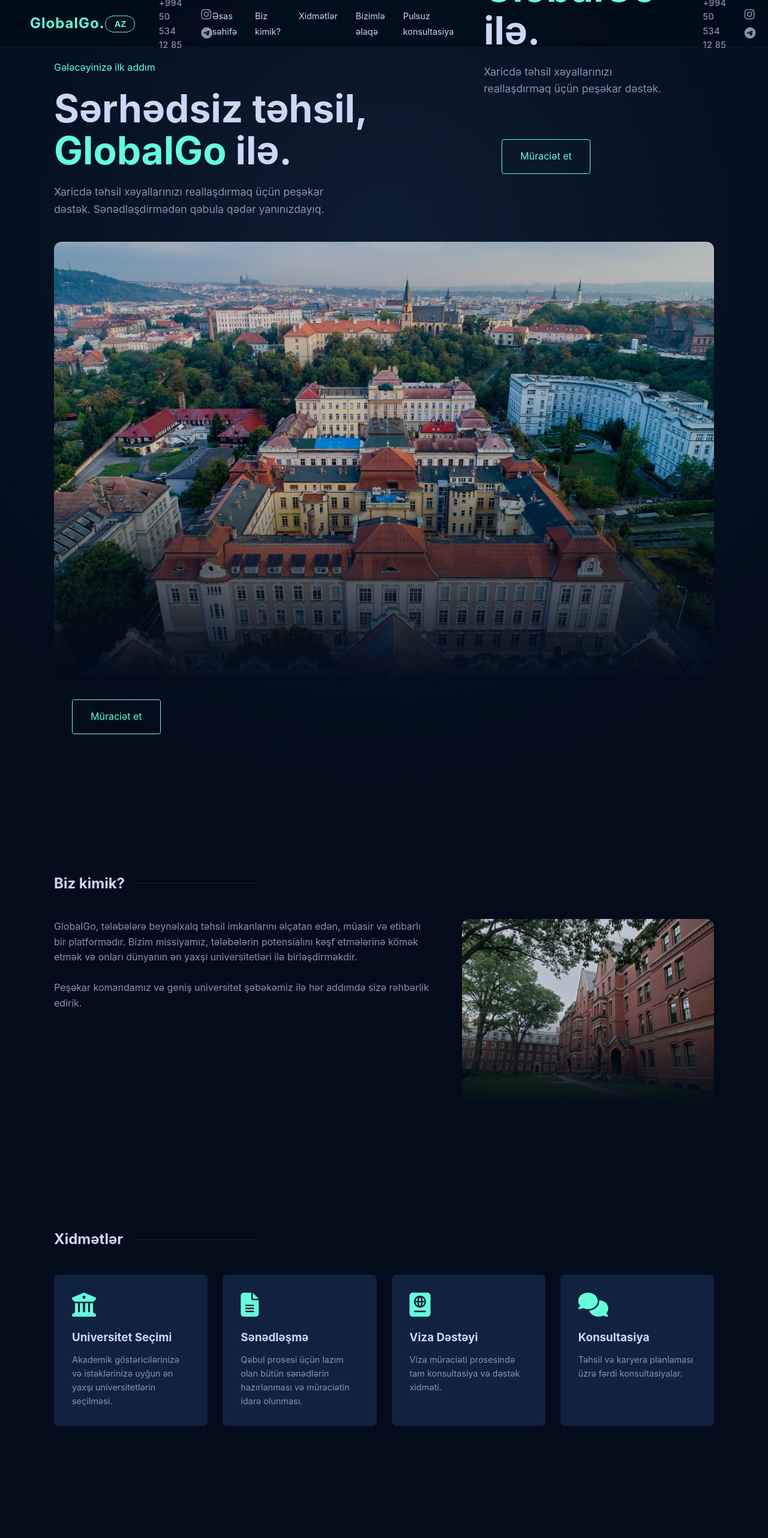
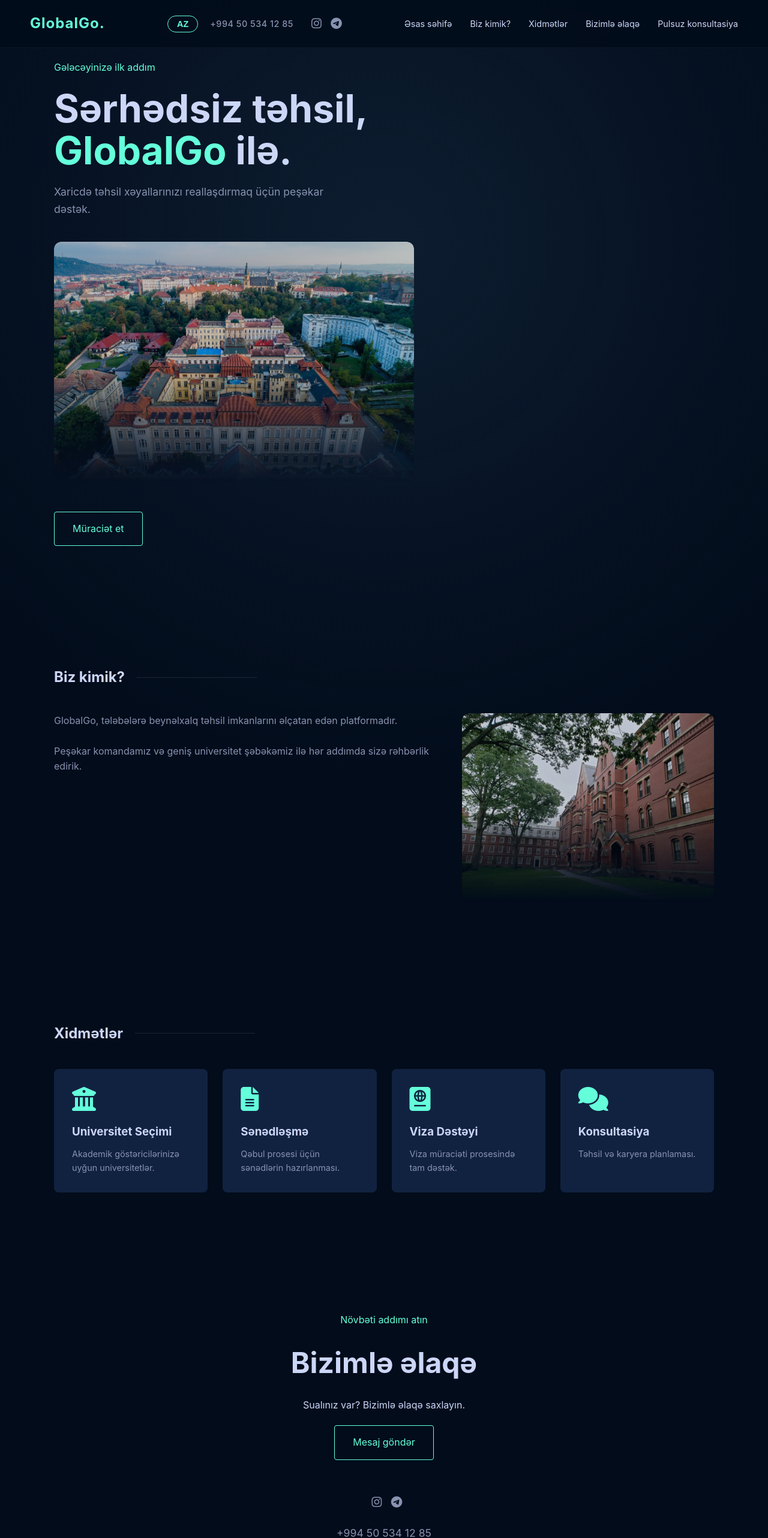
Before and after one commit to welmarstone/globalgo, a plain HTML site: page index.html in a window 1280 px wide. Shown: the top 2564 px of the page at 60% size. Drawn offline with Linux system fonts and the light colour scheme.

Commit message:
lang_upd_2
Fixed the bugs

```diff
--- a/index.html
+++ b/index.html
@@ -17,147 +17,182 @@
       <div class="mobile-toggle">
         <i class="fas fa-bars"></i>
       </div>
-<div class="header-extras">
-    <button id="lang-toggle" class="lang-btn-cycle">AZ</button>
-
-    <span class="phone-number">+994 50 534 12 85</span>
-    <div class="social-icons">
-        <a href="#" target="_blank"><i class="fab fa-instagram"></i></a>
-        <a href="#" target="_blank"><i class="fab fa-telegram"></i></a>
-    </div>
-</div>
-      <nav class="nav-menu">
-        <ul>
-          <li><a href="#home">Əsas səhifə</a></li>
-          <li><a href="#about">Biz kimik?</a></li>
-          <li><a href="#services">Xidmətlər</a></li>
-          <li><a href="#contact">Bizimlə əlaqə</a></li>
-          <li><a href="https://docs.google.com/forms/d/e/1FAIpQLSekgoA3UzrNYjAiW1q-MHH3fCn3z_SXEuosF_9Qr7pk0IComg/viewform?usp=dialog" target="_blank">Pulsuz konsultasiya</a></li>
-        </ul>
-      </nav>
-      <section id="home" class="hero">
-    <div class="hero-content reveal">
-        <p class="accent-text" data-key="hero_sub">Gələcəyinizə ilk addım</p>
-        <h1 data-key="hero_title">Sərhədsiz təhsil,<br> <span>GlobalGo</span> ilə.</h1>
-        <p class="description" data-key="hero_desc">
-            Xaricdə təhsil xəyallarınızı reallaşdırmaq üçün peşəkar dəstək.
-            Sənədləşdirmədən qəbula qədər yanınızdayıq.
-        </p>
-        <a href="#contact" class="btn" data-key="btn_apply">Müraciət et</a>
-    </div>
-</section>
 
       <div class="header-extras">
-        <a href="https://wa.me/message/4WZQRN4MPXSSH1" target= "_blank"><span class="phone-number">+994 50 534 12 85</span></a>
+        <button id="lang-toggle" class="lang-btn-cycle">AZ</button>
+
+        <a
+          href="https://wa.me/message/4WZQRN4MPXSSH1"
+          target="_blank"
+          style="text-decoration: none"
+        >
+          <span class="phone-number">+994 50 534 12 85</span>
+        </a>
+
         <div class="social-icons">
           <a
             href="https://www.instagram.com/globalgoabroad/?hl=en"
             target="_blank"
-            ><i class="fab fa-instagram"></i
-          ></a>
-          <a href="https://t.me/globalgoabroad" target="_blank"
-            ><i class="fab fa-telegram"></i
-          ></a>
+          >
+            <i class="fab fa-instagram"></i>
+          </a>
+          <a href="https://t.me/globalgoabroad" target="_blank">
+            <i class="fab fa-telegram"></i>
+          </a>
         </div>
       </div>
+
+      <nav class="nav-menu">
+        <ul>
+          <li><a href="#home" data-key="nav_home">Əsas səhifə</a></li>
+          <li><a href="#about" data-key="nav_about">Biz kimik?</a></li>
+          <li><a href="#services" data-key="nav_services">Xidmətlər</a></li>
+          <li><a href="#contact" data-key="nav_contact">Bizimlə əlaqə</a></li>
+          <li>
+            <a
+              href="https://docs.google.com/forms/d/e/1FAIpQLSekgoA3UzrNYjAiW1q-MHH3fCn3z_SXEuosF_9Qr7pk0IComg/viewform?usp=dialog"
+              target="_blank"
+              >Pulsuz konsultasiya</a
+            >
+          </li>
+        </ul>
+      </nav>
     </header>
 
     <section id="home" class="hero">
-      <div class="hero-content reveal">
-        <p class="accent-text">Gələcəyinizə ilk addım</p>
-        <h1>
+      <div class="hero-content">
+        <p class="accent-text" data-key="hero_sub">Gələcəyinizə ilk addım</p>
+        <h1 data-key="hero_title">
           Sərhədsiz təhsil,<br />
           <span>GlobalGo</span> ilə.
         </h1>
-        <p class="description">
+        <p class="description" data-key="hero_desc">
           Xaricdə təhsil xəyallarınızı reallaşdırmaq üçün peşəkar dəstək.
           Sənədləşdirmədən qəbula qədər yanınızdayıq.
         </p>
-        <div class="image-wrapper">
-            <img src="charles_china_campus.jfif" alt="University Campus" class="cool-fade-img">
+
+        <div
+          class="image-wrapper"
+          style="margin-bottom: 30px; max-width: 600px"
+        >
+          <img
+            src="charles_china_campus.jfif"
+            alt="University Campus"
+            class="cool-fade-img"
+          />
         </div>
-        <a href="#contact" class="btn">Müraciət et</a>
+
+        <a href="#contact" class="btn" data-key="btn_apply">Müraciət et</a>
       </div>
     </section>
 
     <section id="about">
-    <h2 class="section-title reveal">Biz kimik?</h2>
-    <div class="about-content reveal">
+      <h2 class="section-title reveal" data-key="section_about">Biz kimik?</h2>
+      <div class="about-content reveal">
         <div>
-            <p>
-                GlobalGo, tələbələrə beynəlxalq təhsil imkanlarını əlçatan edən, müasir və etibarlı bir platformadır. Bizim missiyamız, tələbələrin potensialını kəşf etmələrinə kömək etmək və onları dünyanın ən yaxşı universitetləri ilə birləşdirməkdir.
-            </p>
-            <br>
-            <p>
-                Peşəkar komandamız və geniş universitet şəbəkəmiz ilə hər addımda sizə rəhbərlik edirik.
-            </p>
+          <p data-key="about_desc">
+            GlobalGo, tələbələrə beynəlxalq təhsil imkanlarını əlçatan edən,
+            müasir və etibarlı bir platformadır. Bizim missiyamız, tələbələrin
+            potensialını kəşf etmələrinə kömək etmək və onları dünyanın ən yaxşı
+            universitetləri ilə birləşdirməkdir.
+          </p>
+          <br />
+          <p data-key="about_desc_2">
+            Peşəkar komandamız və geniş universitet şəbəkəmiz ilə hər addımda
+            sizə rəhbərlik edirik.
+          </p>
         </div>
 
         <div class="image-wrapper">
-            <img src="Harvard-buildings.png" alt="University Campus" class="cool-fade-img">
+          <img
+            src="Harvard-buildings.png"
+            alt="University Campus"
+            class="cool-fade-img"
+          />
         </div>
-    </div>
-</section>
+      </div>
+    </section>
 
     <section id="services">
-      <h2 class="section-title reveal">Xidmətlər</h2>
+      <h2 class="section-title reveal" data-key="section_services">
+        Xidmətlər
+      </h2>
       <div class="services-grid">
         <div class="service-card reveal">
           <i class="fas fa-university"></i>
-          <h3>Universitet Seçimi</h3>
-          <p>
+          <h3 data-key="serv_1">Universitet Seçimi</h3>
+          <p data-key="serv_1_desc">
             Akademik göstəricilərinizə və istəklərinizə uyğun ən yaxşı
             universitetlərin seçilməsi.
           </p>
         </div>
         <div class="service-card reveal">
           <i class="fas fa-file-alt"></i>
-          <h3>Sənədləşmə</h3>
-          <p>
+          <h3 data-key="serv_2">Sənədləşmə</h3>
+          <p data-key="serv_2_desc">
             Qəbul prosesi üçün lazım olan bütün sənədlərin hazırlanması və
             müraciətin idarə olunması.
           </p>
         </div>
         <div class="service-card reveal">
           <i class="fas fa-passport"></i>
-          <h3>Viza Dəstəyi</h3>
-          <p>Viza müraciəti prosesində tam konsultasiya və dəstək xidməti.</p>
+          <h3 data-key="serv_3">Viza Dəstəyi</h3>
+          <p data-key="serv_3_desc">
+            Viza müraciəti prosesində tam konsultasiya və dəstək xidməti.
+          </p>
         </div>
         <div class="service-card reveal">
           <i class="fas fa-comments"></i>
-          <h3>Konsultasiya</h3>
-          <p>Təhsil və karyera planlaması üzrə fərdi konsultasiyalar.</p>
+          <h3 data-key="serv_4">Konsultasiya</h3>
+          <p data-key="serv_4_desc">
+            Təhsil və karyera planlaması üzrə fərdi konsultasiyalar.
+          </p>
         </div>
       </div>
     </section>
 
     <section id="contact" class="contact reveal">
-      <p class="accent-text">Növbəti addımı atın</p>
-      <h2 class="big-title">Bizimlə əlaqə</h2>
-      <p>Sualınız var? Bizimlə əlaqə saxlayın və ya ofisimizə yaxınlaşın.</p>
+      <p class="accent-text" data-key="accent_text">Növbəti addımı atın</p>
+      <h2 class="big-title" data-key="contact_title">Bizimlə əlaqə</h2>
+      <p data-key="contact_sub">
+        Sualınız var? Bizimlə əlaqə saxlayın və ya ofisimizə yaxınlaşın.
+      </p>
 
-      <a href="https://wa.me/message/4WZQRN4MPXSSH1" target="_blank" class="btn">Mesaj göndər</a>
+      <a
+        href="https://wa.me/message/4WZQRN4MPXSSH1"
+        target="_blank"
+        class="btn"
+        data-key="btn_send"
+        >Mesaj göndər</a
+      >
 
       <div class="contact-socials">
         <div class="social-icons big-icons">
           <a
             href="https://www.instagram.com/globalgoabroad/?hl=en"
             target="_blank"
-            ><i class="fab fa-instagram"></i
-          ></a>
-          <a href="https://t.me/globalgoabroad" target="_blank"
-            ><i class="fab fa-telegram"></i
-          ></a>
+          >
+            <i class="fab fa-instagram"></i>
+          </a>
+          <a href="https://t.me/globalgoabroad" target="_blank">
+            <i class="fab fa-telegram"></i>
+          </a>
         </div>
       </div>
-      <a
-        href="https://wa.me/message/4WZQRN4MPXSSH1"
-        target="_blank"
-        <p class="contact-phone">+994 50 534 12 85</p></a
-      >
-        <p class="contact-website"> globalgoabroad.com</p></a>
-                <p class="contact-email"> admin@globalgoabroad.com</p></a>
 
+      <div style="margin-top: 20px">
+        <a href="https://wa.me/message/4WZQRN4MPXSSH1" target="_blank">
+          <p class="contact-phone">+994 50 534 12 85</p>
+        </a>
+
+        <a href="https://globalgoabroad.com" target="_blank">
+          <p class="contact-website">globalgoabroad.com</p>
+        </a>
+
+        <a href="mailto:admin@globalgoabroad.com">
+          <p class="contact-email">admin@globalgoabroad.com</p>
+        </a>
+      </div>
     </section>
 
     <footer>
--- a/script.js
+++ b/script.js
@@ -3,7 +3,7 @@ document.addEventListener("DOMContentLoaded", () => {
   const languages = ["az", "en", "ru"]; // The order of rotation
   const translations = {
     az: {
-      btn_text: "AZ", // What the button shows
+      btn_text: "AZ",
       nav_home: "Əsas səhifə",
       nav_about: "Biz kimik?",
       nav_services: "Xidmətlər",
@@ -26,6 +26,7 @@ document.addEventListener("DOMContentLoaded", () => {
       serv_4: "Konsultasiya",
       serv_4_desc: "Təhsil və karyera planlaması.",
       contact_title: "Bizimlə əlaqə",
+      accent_text: "Növbəti addımı atın",
       contact_sub: "Sualınız var? Bizimlə əlaqə saxlayın.",
       btn_send: "Mesaj göndər",
     },
@@ -43,6 +44,8 @@ document.addEventListener("DOMContentLoaded", () => {
       section_about: "Who We Are?",
       about_desc:
         "GlobalGo is a platform making international education accessible.",
+      about_desc_2:
+        "With a professional team and a wide network of universities, we guide you every step of the way.",
       section_services: "Services",
       serv_1: "University Selection",
       serv_1_desc: "Best universities based on your metrics.",
@@ -53,6 +56,7 @@ document.addEventListener("DOMContentLoaded", () => {
       serv_4: "Consultation",
       serv_4_desc: "Education and career planning.",
       contact_title: "Contact Us",
+      accent_text: "Take the next step",
       contact_sub: "Have questions? Get in touch with us.",
       btn_send: "Send Message",
     },
@@ -70,6 +74,8 @@ document.addEventListener("DOMContentLoaded", () => {
       section_about: "Кто мы?",
       about_desc:
         "GlobalGo — это платформа, делающая международное образование доступным.",
+      about_desc_2:
+        "С профессиональной командой и широкой сетью университетов мы сопровождаем вас на каждом этапе пути.",
       section_services: "Услуги",
       serv_1: "Выбор ВУЗа",
       serv_1_desc: "Подбор лучших университетов.",
@@ -80,6 +86,7 @@ document.addEventListener("DOMContentLoaded", () => {
       serv_4: "Консультация",
       serv_4_desc: "Планирование образования и карьеры.",
       contact_title: "Связаться",
+      accent_text: "Сделайте следующий шаг",
       contact_sub: "Есть вопросы? Напишите нам.",
       btn_send: "Отправить",
     },
@@ -136,7 +143,7 @@ document.addEventListener("DOMContentLoaded", () => {
     });
   }
 
-  // --- 5. MOBILE MENU & SCROLL EFFECTS (Existing Code) ---
+  // --- 5. MOBILE MENU & SCROLL EFFECTS ---
   const mobileToggle = document.querySelector(".mobile-toggle");
   const navMenu = document.querySelector(".nav-menu");
   const navLinks = document.querySelectorAll(".nav-menu a");
--- a/style.css
+++ b/style.css
@@ -14,58 +14,20 @@
   margin: 0;
   padding: 0;
   box-sizing: border-box;
-  body {
-    font-family:
-      -apple-system, BlinkMacSystemFont, "SF Pro Display", "Segoe UI", Roboto,
-      Helvetica, Arial, sans-serif;
-  }
   scroll-behavior: smooth;
 }
 
 body {
   background-color: var(--bg-deep);
   color: var(--text-primary);
+  font-family:
+    -apple-system, BlinkMacSystemFont, "SF Pro Display", "Segoe UI", Roboto,
+    Helvetica, Arial, sans-serif;
   line-height: 1.6;
   overflow-x: hidden;
 }
 
 /* --- CREATIVE BACKGROUND EFFECT --- */
-/* --- Add to style.css --- */
-
-/* Ensures the container fills the right side */
-.image-wrapper {
-  position: relative;
-  height: 100%;
-  min-height: 300px;
-  display: flex;
-  align-items: center;
-  justify-content: center;
-}
-
-.cool-fade-img {
-  width: 100%;
-  height: 100%;
-  object-fit: cover; /* Ensures photo covers the space without stretching */
-  border-radius: 12px;
-
-  /* THE COOL FADE EFFECT */
-  /* This creates a fade from solid (top) to transparent (bottom) */
-  -webkit-mask-image: linear-gradient(to bottom, black 50%, transparent 100%);
-  mask-image: linear-gradient(to bottom, black 50%, transparent 100%);
-
-  /* THE BLEND EFFECT (Optional) */
-  /* This makes the photo match your Deep Blue theme */
-  opacity: 0.8;
-  transition: all 0.5s ease;
-}
-
-/* Hover Effect: Brings the photo to full color and focus */
-.cool-fade-img:hover {
-  opacity: 1;
-  transform: scale(1.02); /* Subtle pop */
-  -webkit-mask-image: linear-gradient(to bottom, black 80%, transparent 100%);
-  mask-image: linear-gradient(to bottom, black 80%, transparent 100%);
-}
 body::before {
   content: "";
   position: fixed;
@@ -94,6 +56,7 @@ a {
   color: inherit;
   transition: var(--transition);
 }
+
 ul {
   list-style: none;
 }
@@ -122,6 +85,7 @@ header {
   letter-spacing: 1px;
 }
 
+/* Navigation Links */
 .nav-menu ul {
   display: flex;
   gap: 30px;
@@ -153,6 +117,7 @@ header {
   width: 100%;
 }
 
+/* Header Extras (Lang button, Phone, Socials) */
 .header-extras {
   display: flex;
   align-items: center;
@@ -165,16 +130,41 @@ header {
   font-weight: 500;
   letter-spacing: 0.5px;
 }
+.phone-number:hover {
+  color: var(--accent);
+}
 
 .social-icons a {
   font-size: 1.2rem;
   color: var(--text-secondary);
   margin-left: 10px;
 }
+
 .social-icons a:hover {
   color: var(--accent);
   transform: translateY(-3px);
   display: inline-block;
+}
+
+/* Language Toggle Button */
+.lang-btn-cycle {
+  background: transparent;
+  border: 1px solid var(--accent);
+  color: var(--accent);
+  padding: 5px 15px;
+  border-radius: 50px; /* Pill shape */
+  font-size: 0.9rem;
+  font-weight: 700;
+  cursor: pointer;
+  transition: all 0.3s ease;
+  min-width: 50px;
+  text-align: center;
+}
+
+.lang-btn-cycle:hover {
+  background: rgba(100, 255, 218, 0.1);
+  transform: translateY(-2px);
+  box-shadow: 0 4px 10px rgba(100, 255, 218, 0.2);
 }
 
 .mobile-toggle {
@@ -215,6 +205,7 @@ section {
   color: var(--accent);
   margin-bottom: 20px;
 }
+
 .description {
   max-width: 500px;
   color: var(--text-secondary);
@@ -222,8 +213,9 @@ section {
   margin-bottom: 40px;
 }
 
+/* Hero Button */
 .btn {
-  margin: 30px;
+  margin-top: 20px;
   padding: 15px 30px;
   border: 1px solid var(--accent);
   color: var(--accent);
@@ -240,7 +232,7 @@ section {
   transform: translateY(-2px);
 }
 
-/* --- ABOUT --- */
+/* --- ABOUT SECTION --- */
 .section-title {
   display: flex;
   align-items: center;
@@ -263,6 +255,35 @@ section {
   grid-template-columns: 3fr 2fr;
   gap: 50px;
   color: var(--text-secondary);
+}
+
+/* Image Wrapper (Fade Effect) */
+.image-wrapper {
+  position: relative;
+  height: 100%;
+  min-height: 300px;
+  display: flex;
+  align-items: center;
+  justify-content: center;
+}
+
+.cool-fade-img {
+  width: 100%;
+  height: 100%;
+  object-fit: cover;
+  border-radius: 12px;
+  /* Fade to transparent at bottom */
+  -webkit-mask-image: linear-gradient(to bottom, black 50%, transparent 100%);
+  mask-image: linear-gradient(to bottom, black 50%, transparent 100%);
+  opacity: 0.8;
+  transition: all 0.5s ease;
+}
+
+.cool-fade-img:hover {
+  opacity: 1;
+  transform: scale(1.02);
+  -webkit-mask-image: linear-gradient(to bottom, black 80%, transparent 100%);
+  mask-image: linear-gradient(to bottom, black 80%, transparent 100%);
 }
 
 /* --- SERVICES --- */
@@ -322,10 +343,20 @@ section {
 .big-icons {
   font-size: 1.5rem;
 }
-.contact-phone {
-  margin-top: 30px;
-  font-size: 1.2rem;
+
+/* Contact Links (Bottom area) */
+.contact-phone,
+.contact-website,
+.contact-email {
+  margin-top: 15px;
+  font-size: 1.1rem;
   color: var(--text-secondary);
+  transition: var(--transition);
+}
+.contact-phone:hover,
+.contact-website:hover,
+.contact-email:hover {
+  color: var(--accent);
 }
 
 /* --- FOOTER --- */
@@ -349,16 +380,28 @@ footer {
   transform: translateY(0);
 }
 
-/* --- RESPONSIVE DESIGN --- */
+/* --- RESPONSIVE DESIGN (MOBILE) --- */
 @media (max-width: 768px) {
   header {
     padding: 0 20px;
     height: 70px;
   }
 
+  /* Show the hamburger menu */
   .mobile-toggle {
     display: block;
     z-index: 200;
+  }
+
+  /* Handle Header Extras on Mobile */
+  /* We keep the container to show the Language button,
+     but hide phone/socials to save space */
+  .header-extras {
+    gap: 10px;
+  }
+  .header-extras .phone-number,
+  .header-extras .social-icons {
+    display: none; /* Hides contact info in header on mobile */
   }
 
   /* Mobile Menu Overlay */
@@ -385,11 +428,9 @@ footer {
   .nav-menu ul {
     flex-direction: column;
     text-align: center;
+    gap: 40px;
   }
 
-  .header-extras {
-    display: none;
-  } /* Simplified for mobile */
   .hero h1 {
     font-size: 2.5rem;
   }
@@ -397,43 +438,3 @@ footer {
     grid-template-columns: 1fr;
   }
 }
-/* --- LANGUAGE SWITCHER BUTTON --- */
-.lang-btn-cycle {
-  background: transparent;
-  border: 1px solid var(--accent);
-  color: var(--accent);
-  padding: 5px 15px;
-  border-radius: 50px; /* Pill shape */
-  font-size: 0.9rem;
-  font-weight: 700;
-  cursor: pointer;
-  transition: all 0.3s ease;
-  margin-right: 20px; /* Space between button and phone number */
-  min-width: 50px; /* Ensures button doesn't shrink when text changes */
-  text-align: center;
-}
-
-.lang-btn-cycle:hover {
-  background: rgba(100, 255, 218, 0.1); /* Subtle glow on hover */
-  transform: translateY(-2px);
-  box-shadow: 0 4px 10px rgba(100, 255, 218, 0.2);
-}
-
-.lang-btn:hover {
-  color: var(--accent);
-}
-
-.lang-btn.active {
-  color: var(--bg-deep);
-  background-color: var(--accent);
-}
-
-/* Adjust mobile layout to include the switcher */
-@media (max-width: 768px) {
-  .header-extras {
-    display: none;
-  } /* Hide phone number on mobile */
-  .lang-switch {
-    margin-right: 50px;
-  } /* Give space for hamburger icon */
-}
```
